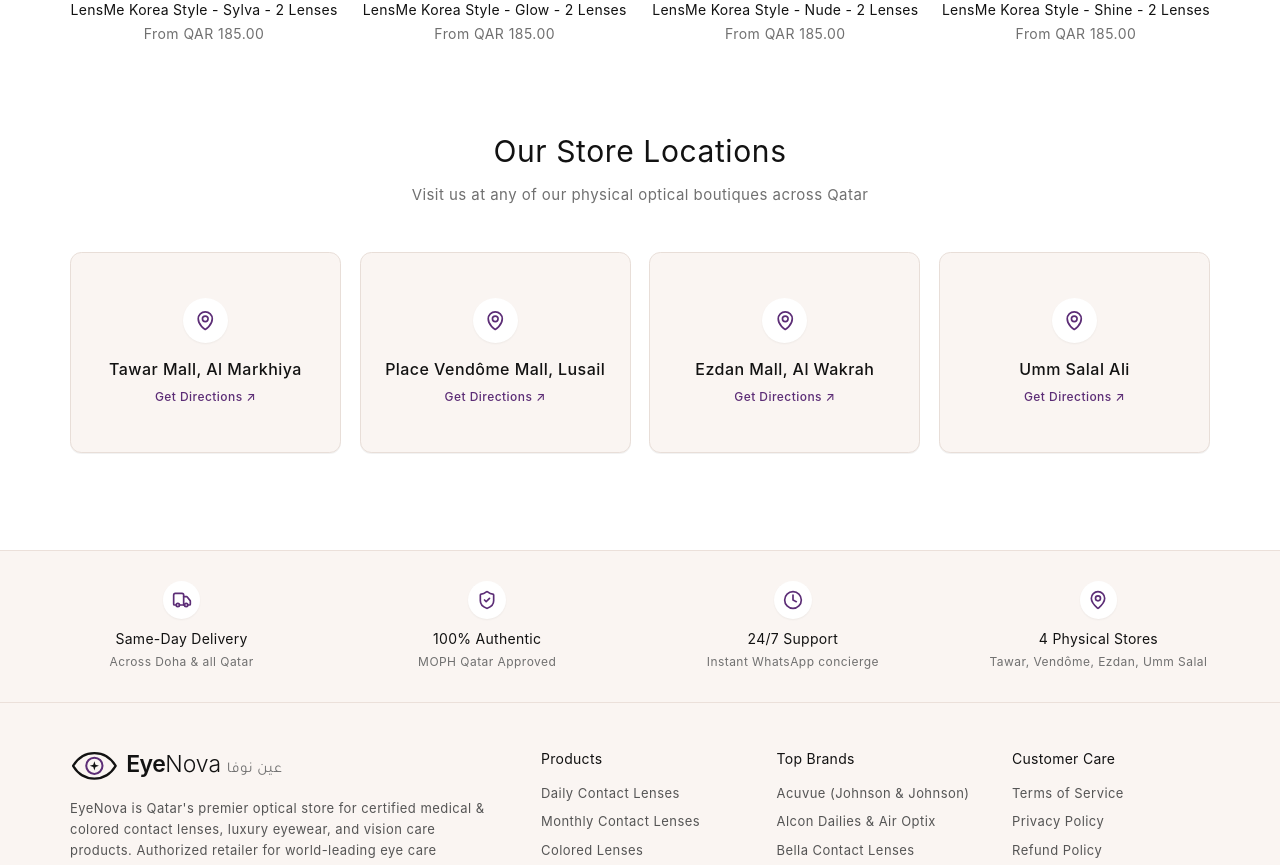
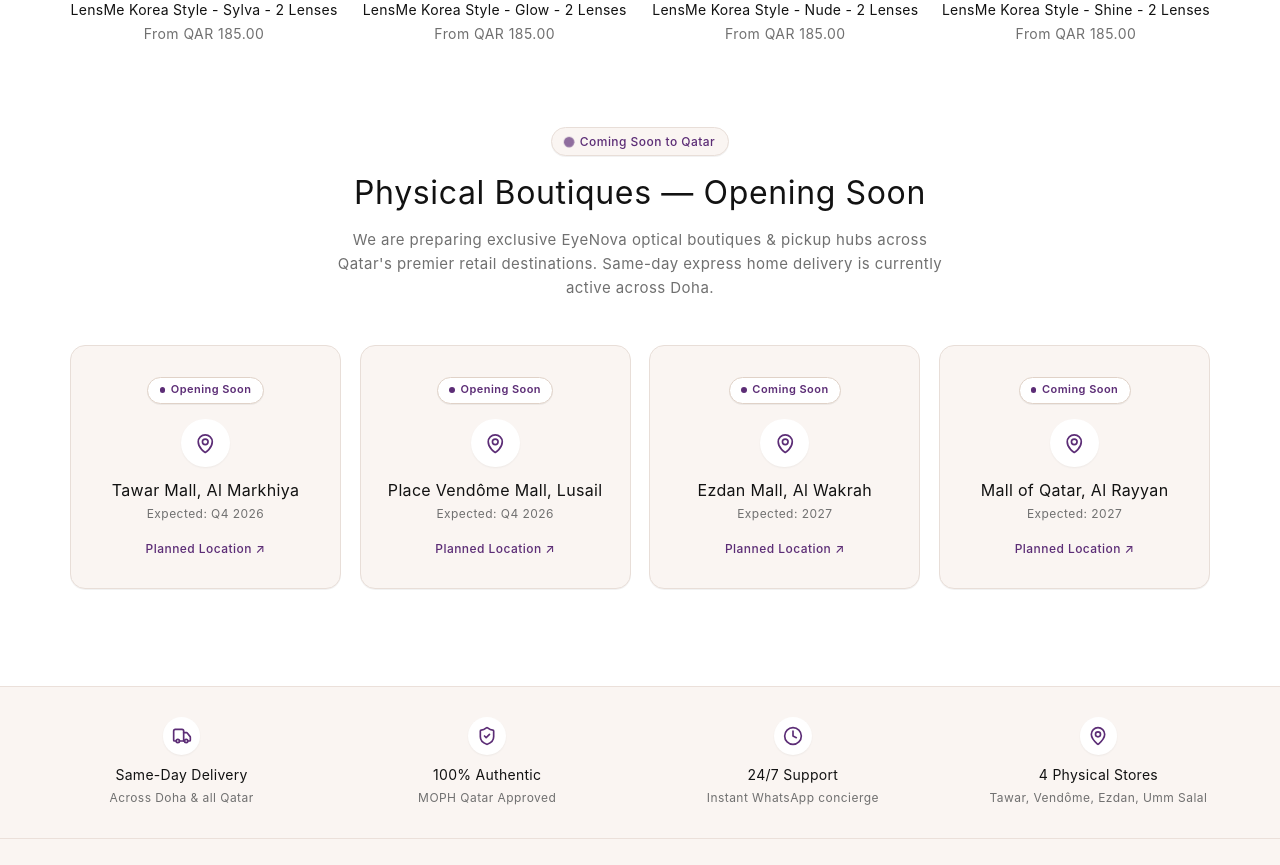
Before and after one commit to eyenova9-byte/eyenova, a Next.js app: page / in a window 1280 px wide. Shown: the part 1920-2785 px from the top of the page. Built offline with nearby package versions, Linux system fonts and the light colour scheme; no server answers.

Commit message:
feat: mark physical retail stores as Opening Soon / Coming Soon across home, product modal, navbar, and footer

```diff
--- a/app/products/[slug]/page.tsx
+++ b/app/products/[slug]/page.tsx
@@ -32,39 +32,39 @@
   "+4.50", "+4.75", "+5.00", "+5.50", "+6.00"
 ];
 
-// Eyenk Store Pickup Locations
+// Eyenk Store Pickup Locations (Opening Soon)
 const STORE_LOCATIONS = [
   {
     name: "Tawar Mall, Al Markhiya",
     nameAr: "طوار مول، المرخية",
-    status: "Usually ready in 2 hours",
-    statusAr: "جاهز عادة خلال ساعتين",
-    hours: "10:00 AM – 10:00 PM",
-    available: true,
+    status: "Opening Soon (Q4 2026)",
+    statusAr: "الافتتاح قريباً (الربع الرابع 2026)",
+    hours: "Online Delivery Active Now",
+    available: false,
+  },
+  {
+    name: "Place Vendôme, Lusail",
+    nameAr: "بلاس فاندوم، لوسيل",
+    status: "Opening Soon (Q4 2026)",
+    statusAr: "الافتتاح قريباً (الربع الرابع 2026)",
+    hours: "Online Delivery Active Now",
+    available: false,
+  },
+  {
+    name: "Ezdan Mall, Al Wakrah",
+    nameAr: "إزدان مول، الوكرة",
+    status: "Coming Soon (2027)",
+    statusAr: "قريباً جداً (2027)",
+    hours: "Online Delivery Active Now",
+    available: false,
   },
   {
     name: "Mall of Qatar, Al Rayyan",
     nameAr: "قطر مول، الريان",
-    status: "Usually ready in 2 hours",
-    statusAr: "جاهز عادة خلال ساعتين",
-    hours: "10:00 AM – 10:00 PM",
-    available: true,
-  },
-  {
-    name: "Doha Festival City, Umm Salal",
-    nameAr: "دوحة فيستيفال سيتي، أم صلال",
-    status: "Usually ready in 2 hours",
-    statusAr: "جاهز عادة خلال ساعتين",
-    hours: "10:00 AM – 10:00 PM",
-    available: true,
-  },
-  {
-    name: "Place Vendôme, Lusail",
-    nameAr: "بلاس فاندوم، لوسيل",
-    status: "Usually ready in 2 hours",
-    statusAr: "جاهز عادة خلال ساعتين",
-    hours: "10:00 AM – 10:00 PM",
-    available: true,
+    status: "Coming Soon (2027)",
+    statusAr: "قريباً جداً (2027)",
+    hours: "Online Delivery Active Now",
+    available: false,
   },
 ];
 
@@ -914,10 +914,12 @@
             </button>
 
             <h3 className="text-lg font-medium text-[#121212] mb-1">
-              Store Pickup Availability
+              {lang === "ar" ? "فروع الاستلام - قريباً" : "Physical Boutiques — Opening Soon"}
             </h3>
             <p className="text-xs text-neutral-500 mb-5">
-              Pickup is available across our Qatar optical branches.
+              {lang === "ar"
+                ? "صالات العرض ونقاط الاستلام قيد التجهيز. حالياً نوفر خدمة التوصيل السريع لجميع مناطق قطر."
+                : "Physical boutiques are preparing for grand opening. Express home delivery across Qatar is fully active."}
             </p>
 
             <div className="space-y-4 divide-y divide-neutral-100">
@@ -928,14 +930,16 @@
                       <p className="text-sm font-semibold text-[#121212]">
                         {lang === "ar" ? loc.nameAr : loc.name}
                       </p>
-                      <p className="text-xs text-emerald-700 mt-0.5">
+                      <p className="text-xs text-[#5c2d76] font-medium mt-0.5">
                         {lang === "ar" ? loc.statusAr : loc.status}
                       </p>
                       <p className="text-xs text-neutral-400 mt-0.5">
-                        Hours: {loc.hours}
+                        {lang === "ar" ? "خدمة التوصيل المنزلي متاحة الآن" : loc.hours}
                       </p>
                     </div>
-                    <span className="w-2.5 h-2.5 rounded-full bg-emerald-500 mt-1" />
+                    <span className="inline-flex items-center px-2 py-0.5 rounded-full text-[10px] font-semibold bg-[#FAF5F2] text-[#5c2d76] border border-[#E8DED8] mt-1">
+                      {lang === "ar" ? "قريباً" : "Coming Soon"}
+                    </span>
                   </div>
                 </div>
               ))}
--- a/components/EyenkStorefront.tsx
+++ b/components/EyenkStorefront.tsx
@@ -469,16 +469,20 @@
           </div>
         </section>
 
-        {/* SECTION 5: Physical Store Locations in Qatar */}
+        {/* SECTION 5: Physical Store Locations in Qatar - Opening Soon */}
         <section id="locations" className="pt-8 pb-10 scroll-trigger animate--slide-in scroll-mt-24" data-cascade>
           <div className="text-center mb-8 sm:mb-12">
-            <h2 className="text-[26px] sm:text-[30px] font-normal tracking-tight text-[#121212] mb-2">
-              {lang === "ar" ? "فروعنا في قطر" : "Our Store Locations"}
+            <div className="inline-flex items-center gap-2 px-3.5 py-1 rounded-full bg-[#FAF5F2] border border-[#E8DED8] text-[#5c2d76] text-[12px] font-medium mb-3 shadow-2xs">
+              <span className="w-2 h-2 rounded-full bg-[#5c2d76] animate-ping" />
+              <span>{lang === "ar" ? "قريباً في قطر" : "Coming Soon to Qatar"}</span>
+            </div>
+            <h2 className="text-[26px] sm:text-[32px] font-normal tracking-tight text-[#121212] mb-2.5">
+              {lang === "ar" ? "افتتاح فروعنا قريباً" : "Physical Boutiques — Opening Soon"}
             </h2>
-            <p className="text-[14px] sm:text-[15px] text-[#707070]">
+            <p className="text-[14px] sm:text-[15px] text-[#707070] max-w-2xl mx-auto">
               {lang === "ar"
-                ? "تفضلوا بزيارة أي من فروعنا في الدوحة ومختلف مناطق قطر"
-                : "Visit us at any of our physical optical boutiques across Qatar"}
+                ? "نستعد لافتتاح صالات عرض ونقاط استلام حصرية لعين نوفا في أبرز وجهات التسوق في قطر. في الوقت الحالي، خدمة التوصيل السريع متاحة في نفس اليوم لجميع مناطق الدوحة."
+                : "We are preparing exclusive EyeNova optical boutiques & pickup hubs across Qatar's premier retail destinations. Same-day express home delivery is currently active across Doha."}
             </p>
           </div>
 
@@ -487,46 +491,79 @@
               {
                 name: "Tawar Mall, Al Markhiya",
                 nameAr: "طوار مول، المرخية",
+                status: "Opening Soon",
+                statusAr: "قريباً",
+                timing: "Q4 2026",
+                timingAr: "الربع الرابع 2026",
                 mapsUrl: "https://www.google.com/maps/search/EyeNova+Contact+Lens+Tawar+Mall+Al+Markhiya+Qatar",
               },
               {
                 name: "Place Vendôme Mall, Lusail",
                 nameAr: "بلاس فاندوم مول، لوسيل",
+                status: "Opening Soon",
+                statusAr: "قريباً",
+                timing: "Q4 2026",
+                timingAr: "الربع الرابع 2026",
                 mapsUrl: "https://www.google.com/maps/search/EyeNova+Contact+Lens+Place+Vendome+Mall+Lusail+Qatar",
               },
               {
                 name: "Ezdan Mall, Al Wakrah",
                 nameAr: "إزدان مول، الوكرة",
+                status: "Coming Soon",
+                statusAr: "قريباً جداً",
+                timing: "2027",
+                timingAr: "2027",
                 mapsUrl: "https://www.google.com/maps/search/EyeNova+Contact+Lens+Ezdan+Mall+Wakrah+Qatar",
               },
               {
-                name: "Umm Salal Ali",
-                nameAr: "أم صلال علي",
-                mapsUrl: "https://www.google.com/maps/search/EyeNova+Contact+Lens+Umm+Salal+Ali+Qatar",
+                name: "Mall of Qatar, Al Rayyan",
+                nameAr: "قطر مول، الريان",
+                status: "Coming Soon",
+                statusAr: "قريباً جداً",
+                timing: "2027",
+                timingAr: "2027",
+                mapsUrl: "https://www.google.com/maps/search/EyeNova+Contact+Lens+Mall+of+Qatar+Rayyan",
               },
             ].map((loc, idx) => (
-              <a
+              <div
                 key={loc.name}
-                href={loc.mapsUrl}
-                target="_blank"
-                rel="noopener noreferrer"
-                className="bg-[#FAF5F2] hover:bg-[#F3EBE7] transition-all duration-200 py-12 px-6 flex flex-col items-center justify-center text-center group rounded-xl border border-[#E8DED8] hover:border-[#5c2d76] scroll-trigger animate--slide-in hover-flash shadow-2xs hover:shadow-sm"
+                className="bg-[#FAF5F2] hover:bg-[#F4ECE8] transition-all duration-200 py-8 px-6 flex flex-col items-center justify-between text-center group rounded-2xl border border-[#E8DED8] hover:border-[#5c2d76] scroll-trigger animate--slide-in hover-flash shadow-2xs hover:shadow-sm relative overflow-hidden"
                 data-cascade
                 style={{ "--animation-order": idx + 1 } as React.CSSProperties}
               >
-                <div className="w-12 h-12 rounded-full bg-white flex items-center justify-center text-[#5c2d76] mb-4 group-hover:scale-110 shadow-xs transition-transform duration-200">
+                {/* Coming Soon Top Badge */}
+                <div className="mb-4">
+                  <span className="inline-flex items-center gap-1.5 px-3 py-1 rounded-full text-[11px] font-semibold bg-white text-[#5c2d76] border border-[#E0D2C8] shadow-2xs">
+                    <span className="w-1.5 h-1.5 rounded-full bg-[#5c2d76]" />
+                    {lang === "ar" ? loc.statusAr : loc.status}
+                  </span>
+                </div>
+
+                <div className="w-13 h-13 rounded-full bg-white flex items-center justify-center text-[#5c2d76] mb-3 group-hover:scale-105 shadow-xs transition-transform duration-200">
                   <svg className="w-6 h-6" fill="none" viewBox="0 0 24 24" stroke="currentColor" strokeWidth="1.8">
                     <path strokeLinecap="round" strokeLinejoin="round" d="M15 10.5a3 3 0 11-6 0 3 3 0 016 0z" />
                     <path strokeLinecap="round" strokeLinejoin="round" d="M19.5 10.5c0 7.142-7.5 11.25-7.5 11.25S4.5 17.642 4.5 10.5a7.5 7.5 0 1115 0z" />
                   </svg>
                 </div>
-                <span className="text-[15px] sm:text-[16px] font-medium text-[#121212] leading-snug">
-                  {lang === "ar" ? loc.nameAr : loc.name}
-                </span>
-                <span className="text-[12px] text-[#5c2d76] mt-2 font-medium group-hover:underline">
-                  {lang === "ar" ? "عرض على الخريطة ↗" : "Get Directions ↗"}
-                </span>
-              </a>
+
+                <div className="space-y-1">
+                  <h3 className="text-[15px] sm:text-[16px] font-medium text-[#121212] leading-snug">
+                    {lang === "ar" ? loc.nameAr : loc.name}
+                  </h3>
+                  <p className="text-[12px] text-[#707070]">
+                    {lang === "ar" ? `الافتتاح المتوقع: ${loc.timingAr}` : `Expected: ${loc.timing}`}
+                  </p>
+                </div>
+
+                <a
+                  href={loc.mapsUrl}
+                  target="_blank"
+                  rel="noopener noreferrer"
+                  className="text-[12px] text-[#5c2d76] mt-4 font-medium hover:underline inline-flex items-center gap-1"
+                >
+                  <span>{lang === "ar" ? "الموقع التقريبي ↗" : "Planned Location ↗"}</span>
+                </a>
+              </div>
             ))}
           </div>
         </section>
--- a/components/Footer.tsx
+++ b/components/Footer.tsx
@@ -189,8 +189,11 @@
                 </Link>
               </li>
               <li>
-                <Link href="/#locations" className="hover:text-[#5c2d76] transition-colors">
-                  {lang === "ar" ? "مواقع فروعنا في قطر" : "Store Locations"}
+                <Link href="/#locations" className="hover:text-[#5c2d76] transition-colors inline-flex items-center gap-1.5">
+                  <span>{lang === "ar" ? "مواقع فروعنا في قطر" : "Store Locations"}</span>
+                  <span className="text-[10px] text-[#5c2d76] font-medium bg-[#FAF5F2] border border-[#E8DED8] px-1.5 py-0.2 rounded-full">
+                    {lang === "ar" ? "قريباً" : "Coming Soon"}
+                  </span>
                 </Link>
               </li>
               <li>
```
Also changed, not shown: components/Navbar.tsx (+11 -3 lines).
